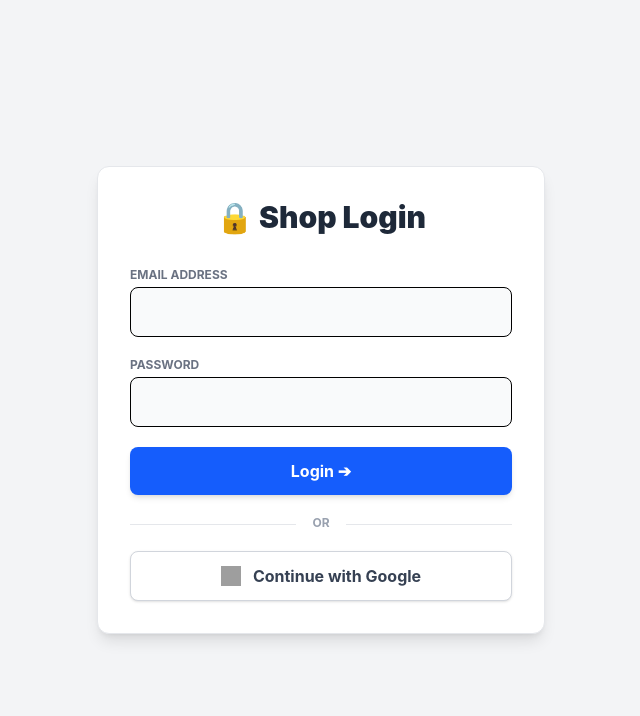
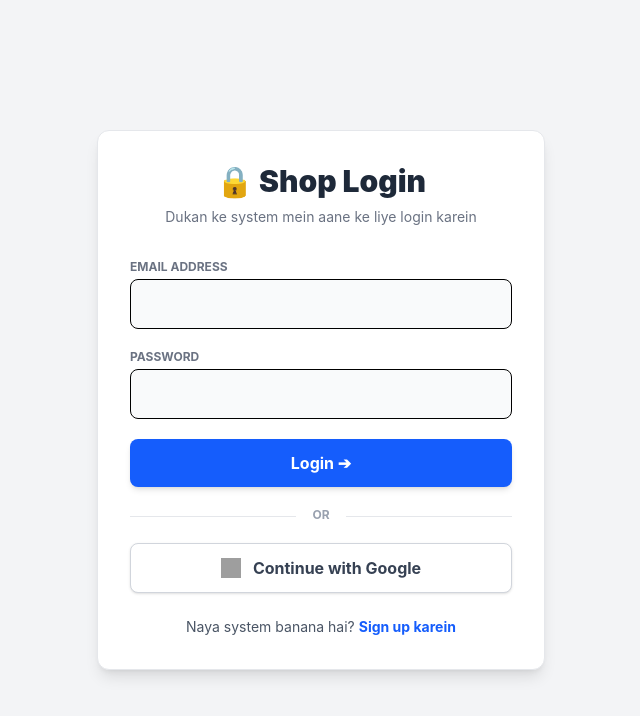
Before and after one commit to Ayan-Ahmad-Sheikh/Ev-Shop-Manager, a React (Vite) app: page /login in a window 1280 px wide. Shown: the top 716 px of the page, without its empty margins (319-959 px from the left). Built offline with nearby package versions, Linux system fonts and the light colour scheme; no server answers; grey boxes are pictures that could not be loaded.

Commit message:
Fixed Google Login using Redirect

```diff
--- a/src/App.jsx
+++ b/src/App.jsx
@@ -26,6 +26,7 @@ function App() {
 
   useEffect(() => {
     const unsubscribe = onAuthStateChanged(auth, (currentUser) => {
+      console.log("Firebase Auth State:", currentUser);
       setUser(currentUser);
       setIsAuthChecking(false); // Checking complete ho gayi
     });
--- a/src/Authentication/Login.jsx
+++ b/src/Authentication/Login.jsx
@@ -1,82 +1,85 @@
-import React, { useState, useEffect } from 'react';
+import React, { useState } from 'react';
 import { useNavigate } from 'react-router-dom';
 import { auth, googleProvider } from '../Firebase/firebaseConfig';
-import {
-    createUserWithEmailAndPassword,
-    signInWithEmailAndPassword,
-    signInWithRedirect,
-    getRedirectResult
-} from 'firebase/auth';
+import { createUserWithEmailAndPassword, signInWithEmailAndPassword, signInWithPopup } from 'firebase/auth';
 
 const Login = () => {
     const navigate = useNavigate();
-    const [isLogin, setIsLogin] = useState(true);
+    const [isLogin, setIsLogin] = useState(true); // True = Login page, False = Signup page
     const [email, setEmail] = useState('');
     const [password, setPassword] = useState('');
     const [error, setError] = useState('');
 
-    // --- YE EFFECT GOOGLE REDIRECT KE BAAD LOGIN FINISH KARNE KE LIYE HAI ---
-    useEffect(() => {
-        getRedirectResult(auth)
-            .then((result) => {
-                if (result) {
-                    // Login successful!
-                    navigate('/');
-                }
-            })
-            .catch((err) => {
-                console.error("Redirect Error:", err);
-                setError("Google login mein dikkat aayi.");
-            });
-    }, [navigate]);
-
     const handleAuth = async (e) => {
         e.preventDefault();
         setError('');
+
         try {
             if (isLogin) {
+                // 👉 LOGIN LOGIC
                 await signInWithEmailAndPassword(auth, email, password);
-                navigate('/');
+                alert("✅ Welcome back Boss!");
+                navigate('/'); // Login hote hi Dashboard par jao
             } else {
+                // 👉 SIGNUP (NAYA ACCOUNT) LOGIC
                 await createUserWithEmailAndPassword(auth, email, password);
+                alert("🎉 Naya Account Ban Gaya! Ab settings me dukan ki detail daal lena.");
                 navigate('/setup-shop');
             }
         } catch (err) {
-            setError("Email ya Password galat hai!");
+            console.error(err);
+            setError("Email ya Password galat hai bhai, dobara check kar!");
         }
     };
 
     const handleGoogleLogin = async () => {
         try {
-            // Popup ki jagah ab Redirect use kar rahe hain
-            await signInWithRedirect(auth, googleProvider);
+            await signInWithPopup(auth, googleProvider);
+            alert("✅ Boss ki entry ho gayi!");
+            navigate('/');
         } catch (err) {
             console.error("Google Login Error:", err);
-            setError("Google login start nahi ho pa raha.");
+            setError("Google se login nahi ho paya.");
         }
     };
 
     return (
         <div className="min-h-screen bg-gray-100 flex items-center justify-center p-4">
             <div className="max-w-md w-full bg-white rounded-xl shadow-lg p-8 border border-gray-200">
+
                 <div className="text-center mb-8">
                     <h1 className="text-3xl font-black text-gray-800">
                         {isLogin ? '🔒 Shop Login' : '📝 Create Account'}
                     </h1>
+                    <p className="text-sm text-gray-500 mt-2">
+                        {isLogin ? 'Dukan ke system mein aane ke liye login karein' : 'Nayi dukan ka system setup karein'}
+                    </p>
                 </div>
 
                 {error && <div className="bg-red-50 text-red-600 p-3 rounded mb-4 text-sm font-bold">{error}</div>}
 
                 <form onSubmit={handleAuth} className="space-y-5">
-                    {/* ... (Email aur Password input wahi rahenge) ... */}
                     <div>
                         <label className="block text-xs font-bold text-gray-500 uppercase mb-1">Email Address</label>
-                        <input type="email" required className="w-full border p-3 rounded-lg bg-gray-50 focus:ring-2 focus:ring-blue-500 outline-none" value={email} onChange={(e) => setEmail(e.target.value)} />
+                        <input
+                            type="email"
+                            required
+                            className="w-full border p-3 rounded-lg bg-gray-50 focus:ring-2 focus:ring-blue-500 outline-none"
+                            value={email}
+                            onChange={(e) => setEmail(e.target.value)}
+                        />
                     </div>
                     <div>
                         <label className="block text-xs font-bold text-gray-500 uppercase mb-1">Password</label>
-                        <input type="password" required className="w-full border p-3 rounded-lg bg-gray-50 focus:ring-2 focus:ring-blue-500 outline-none" value={password} onChange={(e) => setPassword(e.target.value)} />
+                        <input
+                            type="password"
+                            required
+                            className="w-full border p-3 rounded-lg bg-gray-50 focus:ring-2 focus:ring-blue-500 outline-none"
+                            value={password}
+                            onChange={(e) => setPassword(e.target.value)}
+                        />
                     </div>
+
                     <button type="submit" className="w-full bg-blue-600 hover:bg-blue-700 text-white font-bold p-3 rounded-lg transition-all shadow-md">
                         {isLogin ? 'Login ➔' : 'Create Account'}
                     </button>
@@ -86,6 +89,7 @@ const Login = () => {
                     <p className="mx-4 mb-0 text-center font-bold text-gray-400 text-xs">OR</p>
                 </div>
 
+                {/* --- GOOGLE BUTTON --- */}
                 <button
                     onClick={handleGoogleLogin}
                     className="w-full bg-white border border-gray-300 hover:bg-gray-50 text-gray-700 font-bold p-3 rounded-lg transition-all shadow-sm flex justify-center items-center gap-3"
@@ -93,6 +97,19 @@ const Login = () => {
                     <img src="https://www.svgrepo.com/show/475656/google-color.svg" alt="Google" className="w-5 h-5" />
                     Continue with Google
                 </button>
+
+                <div className="mt-6 text-center text-sm">
+                    <p className="text-gray-600">
+                        {isLogin ? "Naya system banana hai?" : "Pehle se account hai?"}
+                        <button
+                            onClick={() => setIsLogin(!isLogin)}
+                            className="text-blue-600 font-bold ml-1 hover:underline"
+                        >
+                            {isLogin ? "Sign up karein" : "Login karein"}
+                        </button>
+                    </p>
+                </div>
+
             </div>
         </div>
     );
```
